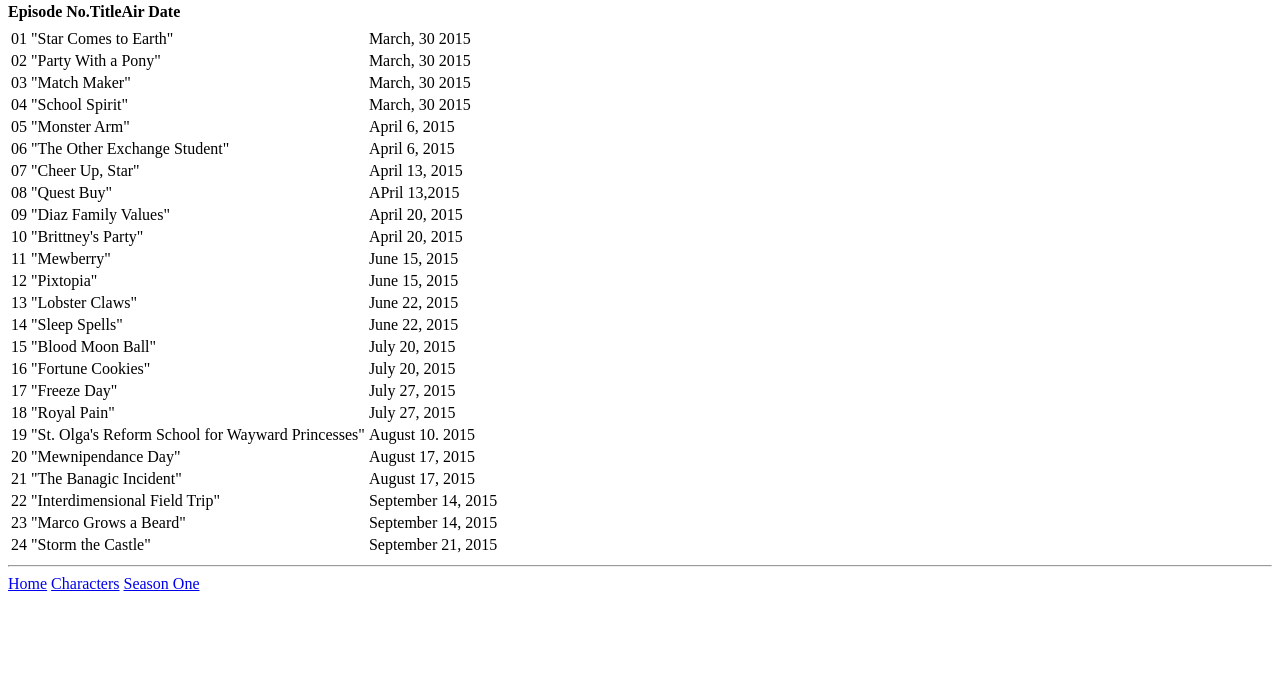
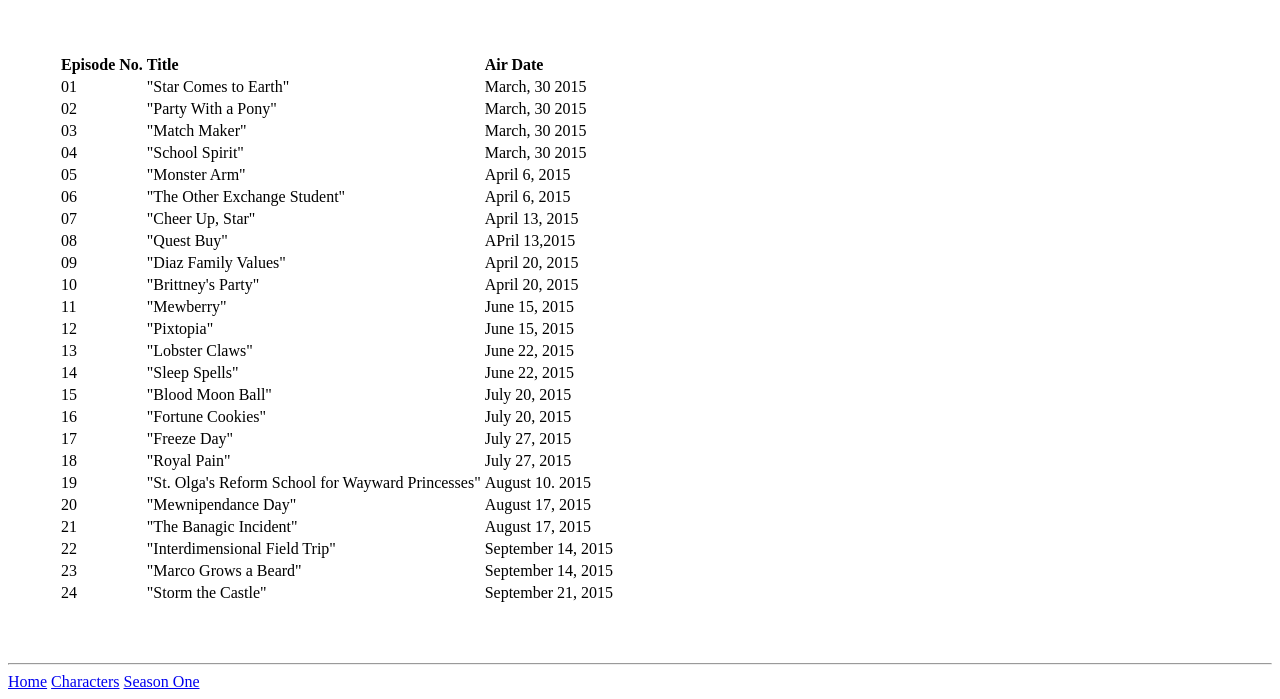
Before and after one commit to vegetasrevenge/day2, a plain HTML site: page Star/season_one.html in a window 1280 px wide. Shown: the part 476-1175 px from the top of the page. Before the commit the page ends 1077 px from the top, so only its background shows below. Drawn offline with Linux system fonts and the light colour scheme.

Commit message:
it looks right

```diff
--- a/Star/season_one.html
+++ b/Star/season_one.html
@@ -3,6 +3,7 @@
     <head>
       <meta charset = "utf-8">
       <title>Season One</title>
+      <link rel="Stylesheet" href="style.css" type="text/css" />
       </head>
 
 
@@ -22,11 +23,11 @@
       <hr>
       <h3>Season One</h3>
 
-      <table>
-        <thead><strong>
-          <tr>Episode No.</tr>
-          <tr>Title</tr>
-          <tr>Air Date</tr></strong>
+      <table class = "spaced">
+        <thead>
+          <td><strong>Episode No.</strong></td>
+          <td><strong>Title</strong></td>
+          <td><strong>Air Date</strong></td>
         </thead>
         <tbody>
           <td>01</td>
--- /dev/null
+++ b/Star/style.css
@@ -0,0 +1,5 @@
+table.spaced {
+
+  padding: 50px ;
+
+  }
```
